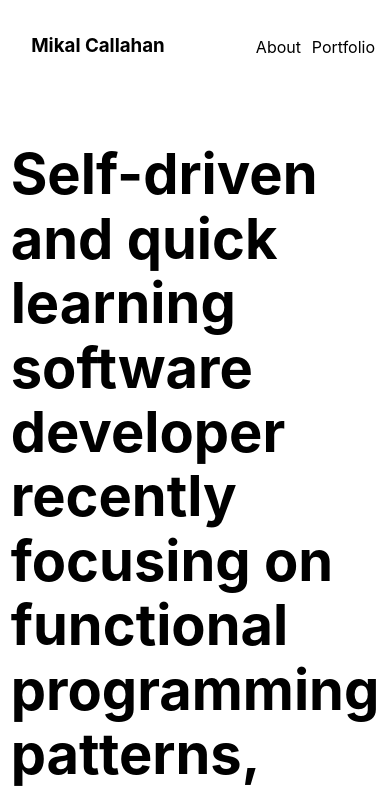
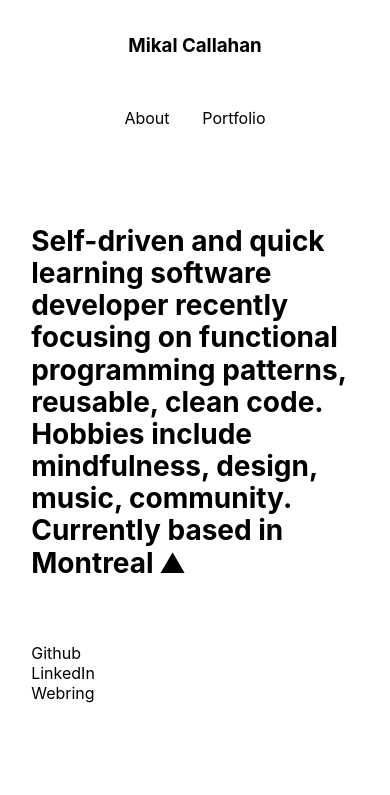
Before and after one commit to mikalcallahan/Portfolio, a Next.js app: page /about in a window 390 px wide. Shown: the top 795 px of the page. Built offline with nearby package versions, Linux system fonts and the light colour scheme.

Commit message:
a litttle bit more mobile friendly

```diff
--- a/styles/Header.module.scss
+++ b/styles/Header.module.scss
@@ -18,3 +18,21 @@
     }
   }
 }
+
+@media (max-width: 600px) {
+  .header {
+    flex-wrap: wrap;
+    justify-content: center;
+    width: 100%;
+  }
+
+  .listContainer {
+    justify-content: center;
+    flex-wrap: wrap;
+    width: 100%;
+
+    ul {
+      justify-content: center;
+    }
+  }
+}
--- a/styles/Home.module.scss
+++ b/styles/Home.module.scss
@@ -83,4 +83,8 @@
     width: 100%;
     flex-direction: column;
   }
+
+  .title {
+    font-size: 1.75rem;
+  }
 }
--- a/styles/globals.scss
+++ b/styles/globals.scss
@@ -70,5 +70,12 @@ a {
 
 ul {
   list-style: none;
+  padding: 0;
   width: 100%;
 }
+
+@media (max-width: 600px) {
+  .li {
+    padding: 5% 0;
+  }
+}
```
